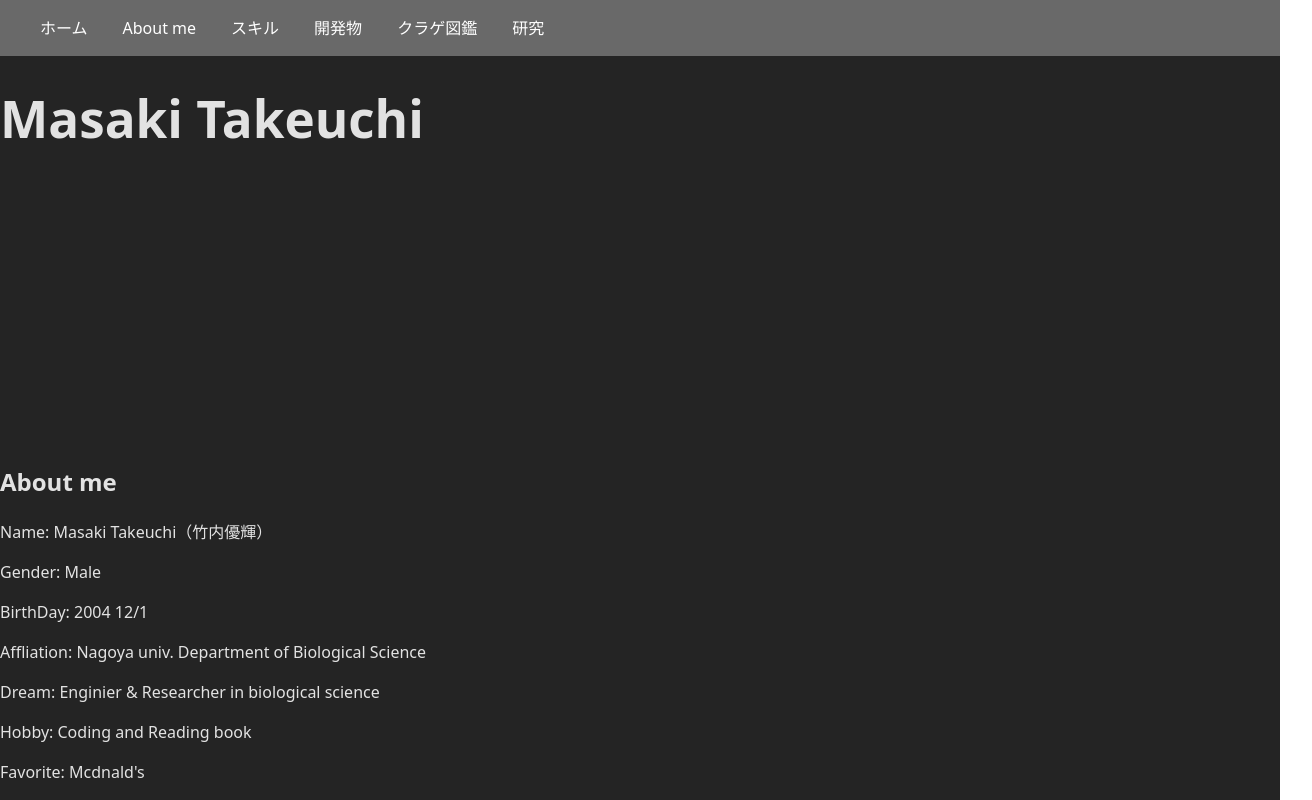
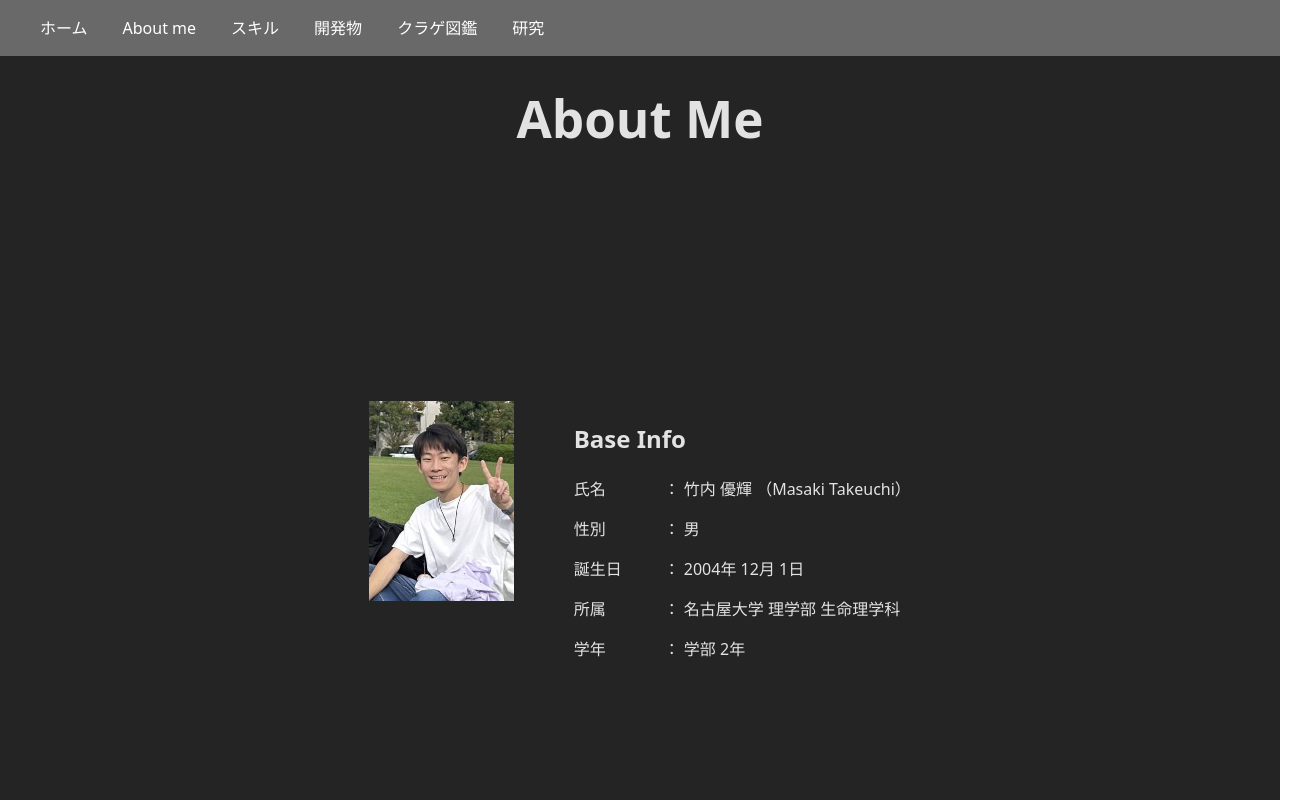
Before and after one commit to jellYTM/portfolio, a React (Vite) app: page /AboutMe in a window 1280 px wide. Shown: the top 800 px of the page, 1312 px wide, since content can reach past the window. Built offline with nearby package versions, Linux system fonts and the light colour scheme.

Commit message:
fix aboutme

```diff
--- a/src/App.css
+++ b/src/App.css
@@ -28,5 +28,40 @@ nav ul li {
 #footer {
   width: 100%;
   background-color: dimgray;
-  padding-bottom: 16px;
+  padding: 16px;
+  ul {list-style-type: none;}
 }
+
+.CenterDesign {
+  text-align: center;
+  margin: auto;
+}
+
+#Base-and-img {
+  display: flex;
+  justify-content: center;
+  margin-top: 30px;
+}
+
+#Base-and-img img {
+  width: auto;
+  height: 50%;
+
+  margin-right: 30px;
+  object-fit: contain;
+}
+
+#BaseInfo {
+  margin-left: 30px;
+}
+
+#BaseInfo p {
+  display: flex;
+  align-items: baseline;
+}
+
+#BaseInfo p span:first-child {
+  width: 80px;
+  text-align: left;
+  margin-right: 10px;
+}
--- a/src/index.css
+++ b/src/index.css
@@ -17,7 +17,7 @@
 
 a {
   font-weight: 500;
-  color: #646cff;
+  color: white;
   text-decoration: inherit;
 }
 a:hover {
@@ -33,6 +33,7 @@ body {
 }
 
 h1 {
+  text-align: center;
   font-size: 3.2em;
   line-height: 1.1;
 }
--- a/src/pages/AboutMe.tsx
+++ b/src/pages/AboutMe.tsx
@@ -1,16 +1,19 @@
+import Me1 from '../assets/Me1.jpg'
+
 function AboutMe() {
     return (
         <>
-            <h1>Masaki Takeuchi</h1>
-            <div>
-                <h2>About me</h2>
-                <p>Name: Masaki Takeuchi（竹内優輝）</p>
-                <p>Gender: Male</p>
-                <p>BirthDay: 2004 12/1 </p>
-                <p>Affliation: Nagoya univ. Department of Biological Science </p>
-                <p>Dream: Enginier & Researcher in biological science</p>
-                <p>Hobby: Coding and Reading book</p>
-                <p>Favorite: Mcdnald's</p>
+            <h1>About Me</h1>
+            <div id="Base-and-img">
+                <img src={Me1} />
+                <div id="BaseInfo">
+                    <h2>Base Info</h2>
+                    <p><span>氏名</span>： 竹内 優輝 （Masaki Takeuchi）</p>
+                    <p><span>性別</span>： 男</p>
+                    <p><span>誕生日</span>： 2004年 12月 1日</p>
+                    <p><span>所属</span>： 名古屋大学 理学部 生命理学科</p>
+                    <p><span>学年</span>： 学部 2年</p>
+                </div>
             </div>
         </>
     )
--- a/src/pages/Home.tsx
+++ b/src/pages/Home.tsx
@@ -1,7 +1,7 @@
 function Home() {
     return (
-        <div>
-            <h1>Prortfolio</h1>
+        <div className="CenterDesign">
+            <h1>My Portfolio</h1>
             <h2>Masaki Takeuchi</h2>
         </div>
     )
--- a/src/pages/MyJellyfish.tsx
+++ b/src/pages/MyJellyfish.tsx
@@ -1,6 +1,6 @@
 function MyJellyfish() {
     return (
-        <p>Coming soon...</p>
+        <div className="CenterDesign"><p>Coming soon...</p></div>
     )
 }
 
--- a/src/pages/Products.tsx
+++ b/src/pages/Products.tsx
@@ -1,6 +1,6 @@
 function Products() {
     return (
-        <p>Coming soon...</p>
+        <div className="CenterDesign"><p>Coming soon...</p></div>
     )
 }
 
--- a/src/pages/Research.tsx
+++ b/src/pages/Research.tsx
@@ -1,6 +1,6 @@
 function Research() {
     return (
-        <p>Coming soon...</p>
+        <div className="CenterDesign"><p>Coming soon...</p></div>
     )
 }
 
--- a/src/pages/Skill.tsx
+++ b/src/pages/Skill.tsx
@@ -1,6 +1,6 @@
 function Skill() {
     return (
-        <p>Coming soon...</p>
+        <div className="CenterDesign"><p>Coming soon...</p></div>
     )
 }
 
```
Also changed, not shown: src/assets/1704874790000 (1).jpg (added), src/assets/Me1.jpg (added).
